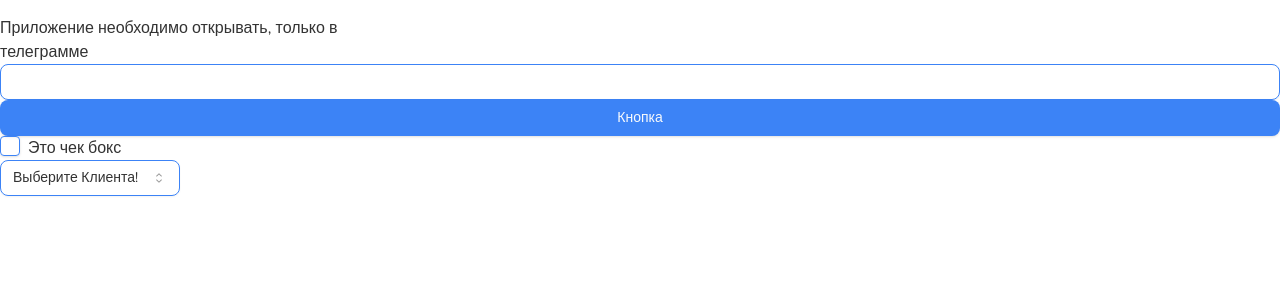
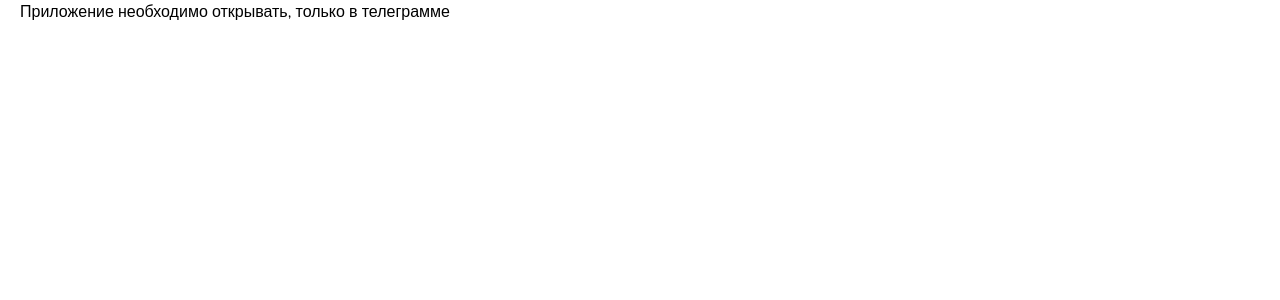
Before and after one commit to ITVash/negociant, a Next.js app: page / in a window 1280 px wide. Shown: the top 300 px of the page. Built offline with nearby package versions, Linux system fonts and the light colour scheme.

Commit message:
Begining designt

```diff
--- a/app/(root)/page.tsx
+++ b/app/(root)/page.tsx
@@ -1,66 +1,23 @@
 "use client"
-import { Button } from "@/shared/components/ui/button"
-import { Checkbox } from "@/shared/components/ui/checkbox"
-import { Input } from "@/shared/components/ui/input"
-import {
-	Select,
-	SelectTrigger,
-	SelectValue,
-	SelectGroup,
-	SelectLabel,
-	SelectContent,
-	SelectItem,
-} from "@/shared/components/ui/select"
+import { Container } from "@/shared/components/shared"
 import { useTelegram } from "@/shared/lib/providers"
 import { cn } from "@/shared/lib/utils"
 
 export default function Home() {
 	const { user, webApp } = useTelegram()
-	const tgColorText = webApp ? `text-[${webApp?.themeParams.text_color}]` : ""
 	return (
-		<div
-			className={cn(
-				"flex flex-col max-w-full min-h-[100vh] bg-white text-primary dark:text-primary",
-				tgColorText,
-			)}>
-			<div className={cn("flex mt-4 max-w-sm", tgColorText)}>
+		<Container className=''>
 			{user ? (
 				<>
-						<h1 className={tgColorText}>
+					<h1>
 						Welcome {user!.first_name} {user!.last_name}
 					</h1>
 					User data:
-						<pre className={tgColorText}>{JSON.stringify(user, null, 2)}</pre>
+					<pre>{JSON.stringify(user, null, 2)}</pre>
 				</>
 			) : (
-					<p className={tgColorText}>
-						Приложение необходимо открывать, только в телеграмме{" "}
-					</p>
+				<p>Приложение необходимо открывать, только в телеграмме </p>
 			)}
-			</div>
-			<Input className={tgColorText} />
-			<Button>Кнопка</Button>
-			<div className='flex'>
-				<Checkbox id='test' className={cn("mr-2", tgColorText)} />
-				<label htmlFor='test' className={cn("cursor-pointer", tgColorText)}>
-					Это чек бокс
-				</label>
-			</div>
-			<Select>
-				<SelectTrigger className={cn("w-[180px]", tgColorText)}>
-					<SelectValue placeholder='Выберите Клиента!' />
-				</SelectTrigger>
-				<SelectContent className={tgColorText}>
-					<SelectGroup>
-						<SelectLabel>Fruits</SelectLabel>
-						<SelectItem value='apple'>Apple</SelectItem>
-						<SelectItem value='banana'>Banana</SelectItem>
-						<SelectItem value='blueberry'>Blueberry</SelectItem>
-						<SelectItem value='grapes'>Grapes</SelectItem>
-						<SelectItem value='pineapple'>Pineapple</SelectItem>
-					</SelectGroup>
-				</SelectContent>
-			</Select>
-		</div>
+		</Container>
 	)
 }
--- /dev/null
+++ b/shared/components/shared/Container.tsx
@@ -0,0 +1,15 @@
+import { cn } from "@/shared/lib/utils"
+import React from "react"
+
+interface ContainerProps {
+	className?: string
+}
+
+export const Container: React.FC<React.PropsWithChildren<ContainerProps>> = ({
+	className,
+	children,
+}) => {
+	return (
+		<div className={cn("max-w-screen-xl flex px-5", className)}>{children}</div>
+	)
+}
--- /dev/null
+++ b/shared/components/shared/index.ts
@@ -0,0 +1 @@
+export * from "./Container"
```
Lines whose indentation alone changed are shown as unchanged.
